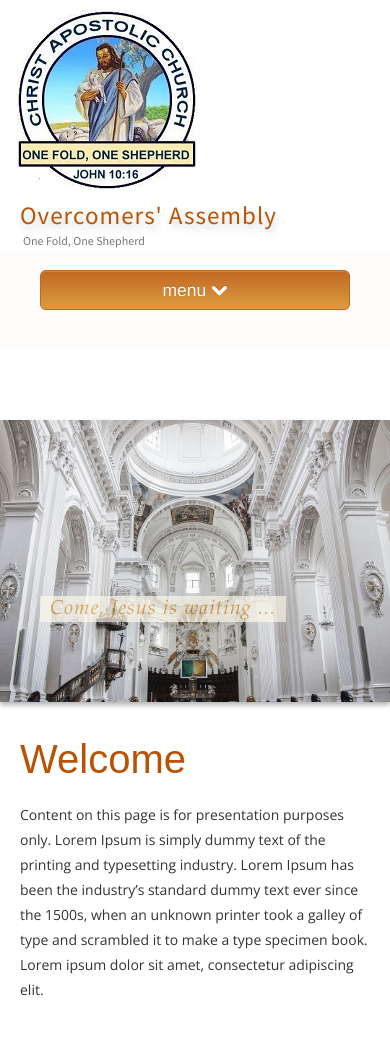
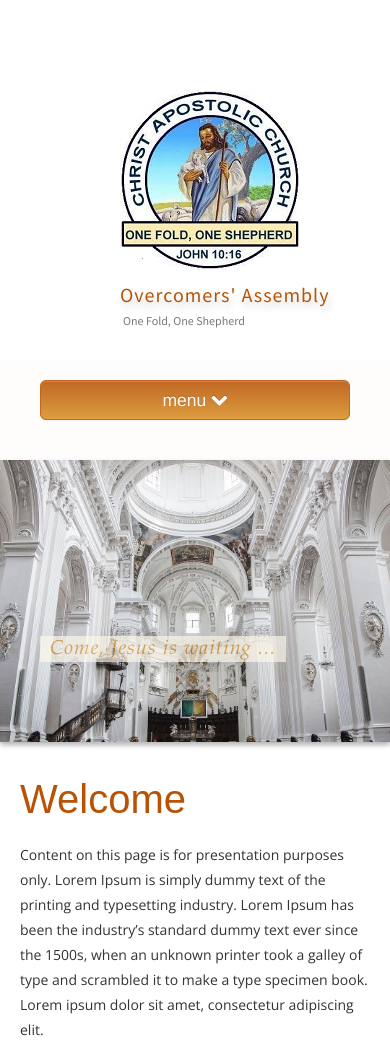
Before and after one commit to slarin/Church-Website-Template, a plain HTML site: page index.html in a window 390 px wide. Shown: the top 1045 px of the page. Drawn offline with nearby package versions, Linux system fonts and the light colour scheme; a web font is replaced by a local one.

Commit message:
Add files via upload

```diff
--- a/styles/custom.css
+++ b/styles/custom.css
@@ -1,11 +1,17 @@
 /***** BASE CSS *****/
 
-
+#pageBody {margin-top:50p;}
 /* Site Name */
 
-#divSiteTitle {text-decoration:none;}
+#divSiteTitle {text-decoration:none; font-family: 'Source Sans Pro', sans-serif; color:#B85305; font-size: 40px; text-shadow: rgba(0, 0, 0, 0.2) 2px 5px 9px, rgba(255, 255, 255, 0.298039) 0px -5px 35px; line-height: 30px; letter-spacing: 1px; text-transform:capitalize; font-weight: normal; font-style: normal; padding-left: 0px; padding-right: 0px;}
 
 #divTagLine {text-decoration:none;}
+
+#divLogo {margin: 0px 250px 10px 30px; float: left;}
+
+#logoText {margin: 3px 50px 10px 0px;}
+
+#logoBracket{margin: 90px 10px 150px 100px;}
 
 
 /* Headline Text */
@@ -100,11 +106,6 @@ margin-right:7px;margin-bottom:7px;float:left;
 
 /* Header Area */
 
-#decorative1 {
-margin-top:70px; padding-top:0px;
-}
-
-
 /* Menu Centered */
 
 .centered_menu {text-align:center}
@@ -136,9 +137,9 @@ img {max-width:100%;height:auto;width:auto;-moz-box-sizing:border-box;-webkit-bo
 .flex-video iframe, .flex-video object, .flex-video embed {position:absolute;top:0;left:0;width:100%;height:100%;border:none;}
 
 @media only screen and (max-device-width: 800px), only screen and (device-width: 1024px) and (device-height: 600px), only screen and (width: 1280px) and (orientation: landscape), only screen and (device-width: 800px), only screen and (max-width: 767px) {
-        .flex-video { padding-top: 0; }
-
-    }
+        .flex-video { padding-top: 0;
+		float: none;
+    }}
 
 
 /* Additional */
@@ -224,8 +225,6 @@ body {background-image: none; background-position: initial initial; background-r
 
 #divLogo {margin-top: 9px; margin-bottom: 0px; margin-left: -3px;}
 
-#divSiteTitle {font-family: 'Source Sans Pro', sans-serif; color:#B85305; font-size: 20px; text-shadow: rgba(0, 0, 0, 0.2) 2px 5px 9px, rgba(255, 255, 255, 0.298039) 0px -5px 35px; line-height: 30px; letter-spacing: 1px; text-transform:capitalize; font-weight: normal; font-style: normal; padding-left: 0px; padding-right: 0px;}
-
 #divTagLine {font-family: 'Source Sans Pro', sans-serif; font-size: 12px; text-transform: capitalize; line-height: 15px; color:#7A7777; text-shadow: none; padding-left: 3px; padding-right: 3px; font-weight: normal;}
 
 .navContainer {margin-top: 0px;}
@@ -280,7 +279,7 @@ h1 {font-family: 'Source Sans Pro', sans-serif; font-weight: normal; font-style:
 box-shadow:         0px 3px 5px rgba(0, 0, 0, 0.3);}
 
 
-#divFooter{font-family: 'Open Sans', sans-serif; background-color:#FFFCFC; color:#FFFCFC; padding-top: 32px; line-height: 22px; font-size: 12px; text-transform: none; background-image:url(../big-images/aaron-burden-333062.jpg); background-repeat:no-repeat;}
+#divFooter{font-family: 'Open Sans', sans-serif; background-color:#FFFCFC; color:#FFFCFC; padding-top: 32px; line-height: 22px; font-size: 12px; text-transform: none; background-image:url(../big-images/aaron-burden-333062.jpg); background-repeat:no-repeat; background-size:cover;}
 
 #divFooter a{color:rgb(255, 255, 255);}
 
@@ -382,7 +381,7 @@ h6,.page-content h6 a {font-weight: normal; font-style: normal; font-family: 'So
 
 @media (max-width: 979px) {
      #divLogo {margin-bottom:10px;}
-
+	 #logoBracket{margin-bottom: 30px;}
 
     .navbar .btn-navbar-highlight {display:inline;padding:9px 14px;margin-top:15px;}
 
@@ -409,9 +408,10 @@ h6,.page-content h6 a {font-weight: normal; font-style: normal; font-family: 'So
 
 
 @media (max-width: 767px) {
-    #divLogo {margin-top:10px;margin-bottom:10px;}
+    #divLogo {margin-top: 0px;margin-bottom: 0px;}
+	#logoBracket{margin-bottom: 30px;}
 
-    #divSiteTitle {font-size: 25px;}
+    #divSiteTitle {font-size: 20px;}
 
 
     #divHeaderText {margin:0px;padding:10px 0px;}
@@ -461,4 +461,7 @@ h6,.page-content h6 a {font-weight: normal; font-style: normal; font-family: 'So
 
     .navbar .ddmenu {margin-top: 0px;margin-bottom: 0px;}
 
+    #logoText{margin: 30px 10px 10px 0px; float:none;}
+
+	#divLogo {margin: auto;}
 }
```
